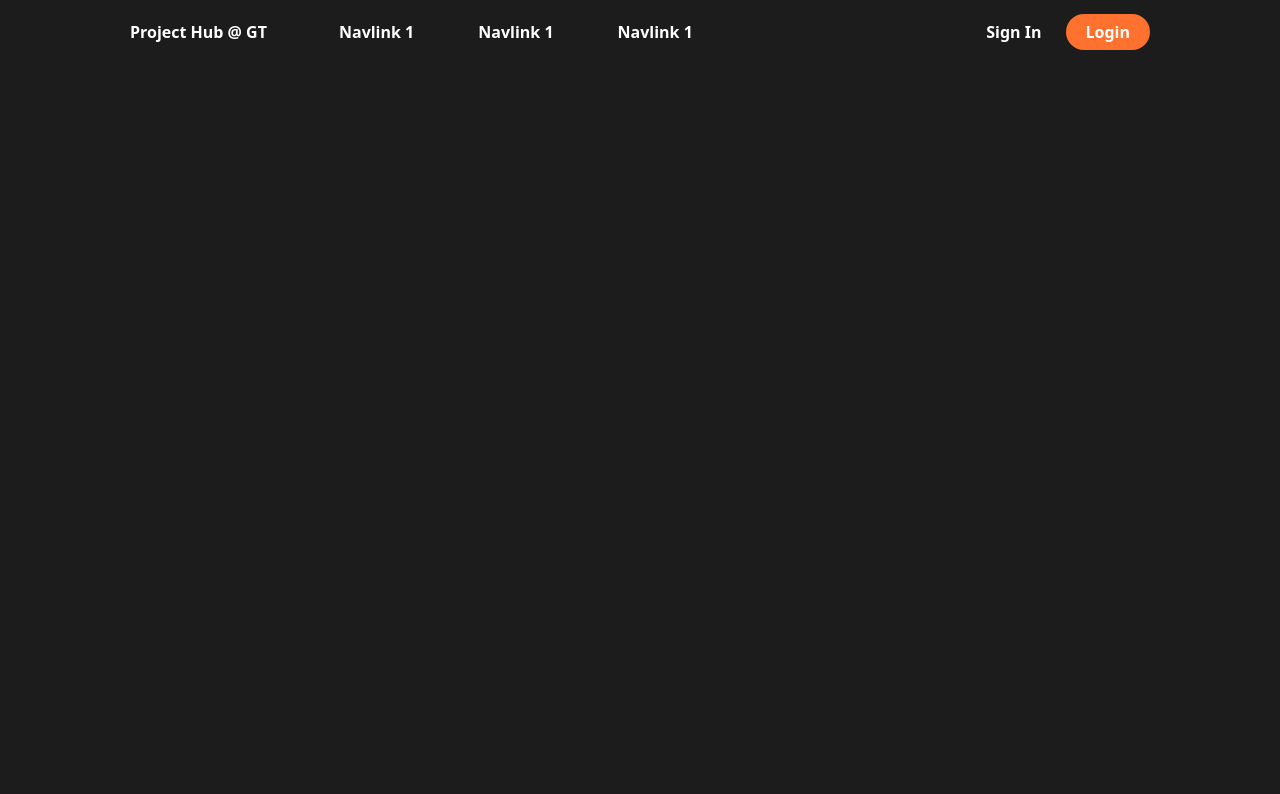
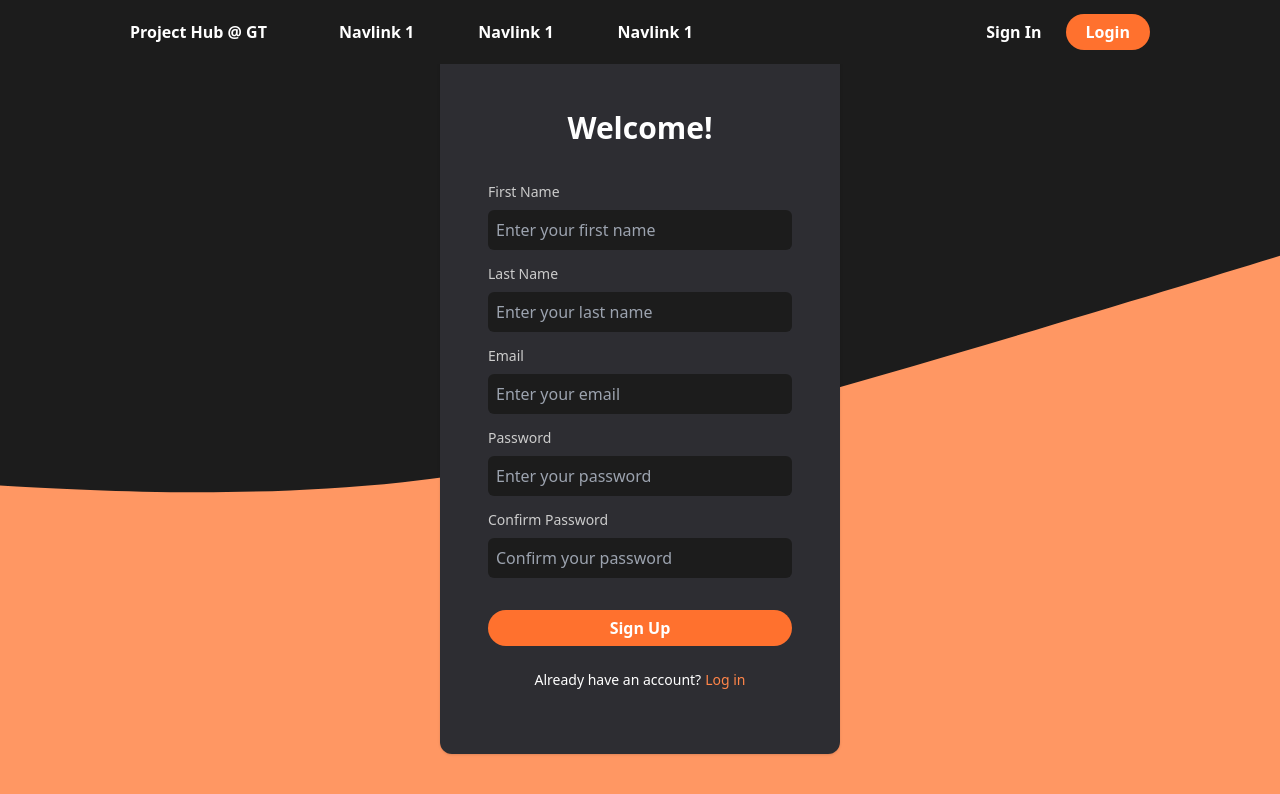
Before and after one commit to Kishanmp3/ProjectHub-GT, a React (Vite) app: page /signup in a window 1280 px wide. Shown: the top 794 px of the page. Built offline with nearby package versions, Linux system fonts and the light colour scheme.

Commit message:
signup page and home page

```diff
--- a/src/AppRouter.jsx
+++ b/src/AppRouter.jsx
@@ -2,6 +2,7 @@ import React from "react";
 import { BrowserRouter as Router, Routes, Route } from "react-router-dom";
 import Login from './pages/Login';
 import Home from './pages/Home';
+import Signup from './pages/Signup';
 
 const AppRouter = () => {
     return (
@@ -9,6 +10,7 @@ const AppRouter = () => {
             <Routes>
                 <Route path="/" element={<Home />} />
                 <Route path="/login" element={<Login />} />
+                <Route path="/signup" element={<Signup />} />
             </Routes>
         </Router>
     )
--- a/src/pages/Home.jsx
+++ b/src/pages/Home.jsx
@@ -1,11 +1,20 @@
 import React from "react";
+import wave from "../assets/wave.svg";
 
 const Home = () => {
     return (
-        <div>
-
-        </div>
-    )
-}
+        <section
+            className="min-h-[calc(100vh)] margins h-full flex justify-center items-center">
+            <img src={wave} className="absolute w-full h-full object-cover z-[-1]" alt="Background Wave"/>
+            <div className="flex flex-col justify-center items-center h-full space-y-8">
+                <h1 className="text-7xl text-white mb-4 leading-tight">Project Hub @ GT</h1>
+                <h2 className="text-4xl text-white mb-2 leading-normal">Connect with GT Projects!</h2>
+                <p className="text-2xl text-white leading-relaxed">
+                    Find collaborators, join exciting ventures, and make an impact with fellow Jackets!
+                </p>
+            </div>
+        </section>
+    );
+};
 
 export default Home;
--- a/src/pages/Login.jsx
+++ b/src/pages/Login.jsx
@@ -29,7 +29,7 @@ const Login = () => {
                     <button className="primary-btn">Login</button>
                     <div className="flex w-full justify-center text-sm gap-x-1">
                         <span>Don't have an account?</span>
-                        <a className="link">Sign up</a>
+                        <Link to="/signup" className="link">Sign up</Link>
                     </div>
                 </div>
 
--- /dev/null
+++ b/src/pages/Signup.jsx
@@ -0,0 +1,36 @@
+import React from "react";
+import { Link } from "react-router-dom";
+import CustomInput from "../components/CustomInput";
+import wave from "../assets/wave.svg";
+
+const Signup = () => {
+    return (
+        <>
+            <img className="w-full absolute"/>
+            <section
+                className="min-h-[calc(100vh)] margins h-full flex justify-center items-center">
+                <img src={wave} className="w-full h-full object-cover absolute -z-10"/>
+                <div className="shadow px-12 py-16 rounded bg-surface-200 w-[400px]">
+                    <div className="flex flex-col gap-y-6">
+                        <h2 className="w-full flex justify-center text-text">Welcome!</h2>
+                        <div className="flex flex-col gap-y-1.5">
+                            <CustomInput placeholder={"Enter your first name"} label={"First Name"} />
+                            <CustomInput placeholder={"Enter your last name"} label={"Last Name"} />
+                            <CustomInput placeholder={"Enter your email"} label={"Email"} />
+                            <CustomInput placeholder={"Enter your password"} label={"Password"} />
+                            <CustomInput placeholder={"Confirm your password"} label={"Confirm Password"} />
+                        </div>
+
+                        <button className="primary-btn">Sign Up</button>
+                        <div className="flex w-full justify-center text-sm gap-x-1">
+                            <span>Already have an account?</span>
+                            <Link to="/login" className="link">Log in</Link>
+                        </div>
+                    </div>
+                </div>
+            </section>
+        </>
+    )
+}
+
+export default Signup;
```
